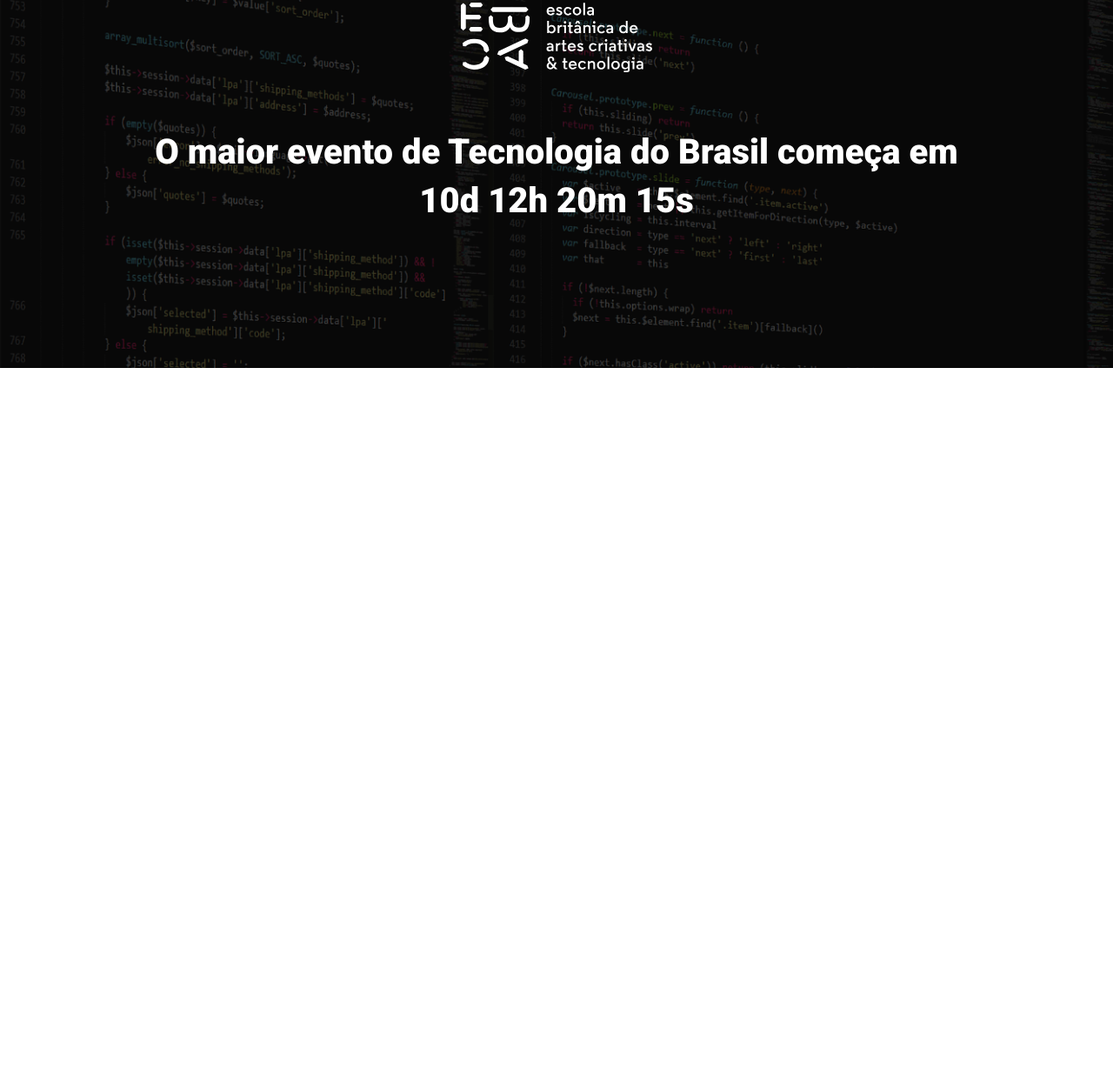
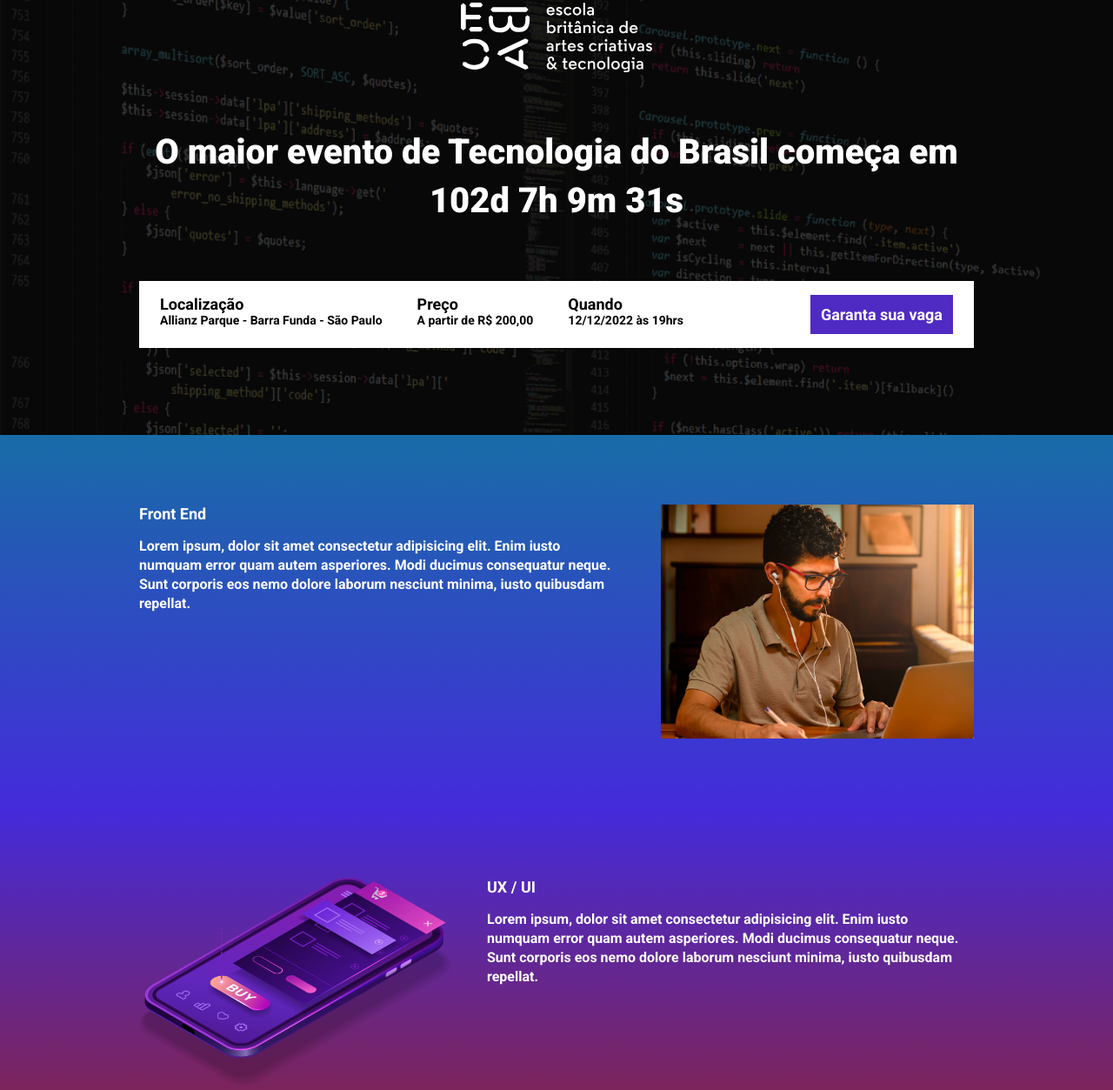
Before and after one commit to cassiofellipe/ebac_talks, a website built with Parcel: page src/index.html in a window 1280 px wide. Shown: the part 61-1314 px from the top of the page at 87% size. Before the commit the page ends 800 px from the top, so only its background shows below. Built offline with nearby package versions, Linux system fonts and the light colour scheme.

Commit message:
Criando a COntagem

```diff
--- a/package.json
+++ b/package.json
@@ -2,9 +2,9 @@
   "name": "ebac_talks",
   "version": "1.0.0",
   "description": "",
-  "main": "index.js",
   "scripts": {
     "dev": "parcel src/index.html src/styles/main.scss src/scripts/main.js",
+    "build": "parcel build src/index.html",
     "test": "echo \"Error: no test specified\" && exit 1"
   },
   "keywords": [],
--- a/src/index.html
+++ b/src/index.html
@@ -9,17 +9,86 @@
     <link rel="preconnect" href="https://fonts.gstatic.com" crossorigin>
     <link href="https://fonts.googleapis.com/css2?family=Roboto:wght@700;900&display=swap" rel="stylesheet">
     <link rel="stylesheet" href="./styles/main.scss">
+    <link rel="stylesheet" href="https://unpkg.com/aos@next/dist/aos.css" />
 </head>
 <body>
     <header class="hero">
         <div class="container">
             <img class="hero__logo" src="./images/ebac_logo.svg" alt="Ebac">
             <P class="hero__text">
-                O maior evento de Tecnologia do Brasil começa em 10d 12h 20m 15s
+                O maior evento de Tecnologia do Brasil começa em <span id="contador"></span>
             </P>
+            <div class="infos-bar">
+                <ul class="infos-bar__infos">
+                    <li class="infos-bar__infos__item">
+                        <b>Localização</b>
+                        Allianz Parque - Barra Funda - São Paulo
+                    </li>
+                    <li class="infos-bar__infos__item">
+                        <b>Preço</b>
+                        A partir de R$ 200,00
+                    </li>
+                    <li class="infos-bar__infos__item">
+                        <b>Quando</b>
+                        12/12/2022 às 19hrs
+                    </li>
+                </ul>
+                <a href="" class="button button--primary">
+                    Garanta sua vaga
+                </a>
+            </div>
         </div>
     </header>
+    <section class="event event--frontend" >
+        <div class="container" data-aos="fade-right">
+            <div class="event__details">
+                <h2 class="event__details__title">Front End</h2>
+                <p class="event__details__description">
+                    Lorem ipsum, dolor sit amet consectetur adipisicing elit.
+                    Enim iusto numquam error quam autem asperiores. Modi ducimus consequatur neque. Sunt corporis eos nemo dolore laborum nesciunt minima, iusto quibusdam repellat.
+                </p>
+            </div>
+            <img class="event__image" src="./images/frontend.png" alt="FrontEnd">
+        </div>
+    </section>
+    <section class="event event--ux-ui event--image-left" >
+        <div class="container" data-aos="fade-left">
+            <div class="event__details">
+                <h2 class="event__details__title">UX / UI</h2>
+                <p class="event__details__description">
+                    Lorem ipsum, dolor sit amet consectetur adipisicing elit.
+                    Enim iusto numquam error quam autem asperiores. Modi ducimus consequatur neque. Sunt corporis eos nemo dolore laborum nesciunt minima, iusto quibusdam repellat.
+                </p>
+            </div>
+            <img class="event__image" src="./images/ui-ux.png" alt="UI/UX">
+        </div>
+    </section>
+    <section class="event event--data-science">
+        <div class="container" data-aos="fade-right">
+            <div class="event__details">
+                <h2 class="event__details__title">Data Science</h2>
+                <p class="event__details__description">
+                    Lorem ipsum, dolor sit amet consectetur adipisicing elit.
+                    Enim iusto numquam error quam autem asperiores. Modi ducimus consequatur neque. Sunt corporis eos nemo dolore laborum nesciunt minima, iusto quibusdam repellat.
+                </p>
+            </div>
+            <img class="event__image" src="./images/data.png" alt="data">
+        </div>
+    </section>
+    <section class="event event--backend event--image-left">
+        <div class="container" data-aos="fade-left">
+            <div class="event__details">
+                <h2 class="event__details__title">backend</h2>
+                <p class="event__details__description">
+                    Lorem ipsum, dolor sit amet consectetur adipisicing elit.
+                    Enim iusto numquam error quam autem asperiores. Modi ducimus consequatur neque. Sunt corporis eos nemo dolore laborum nesciunt minima, iusto quibusdam repellat.
+                </p>
+            </div>
+            <img class="event__image" src="./images/backend.png" alt="Backend">
+        </div>
+    </section>
 
+    <script src="https://unpkg.com/aos@next/dist/aos.js"></script>
     <script src="./scripts/main.js"></script>
 </body>
 </html>
--- a/src/scripts/main.js
+++ b/src/scripts/main.js
@@ -1 +1,33 @@
-console.log("Olá Mundo");
+AOS.init();
+
+const dataDoEvento = new Date("Feb 10, 2024 16:00:00");
+const timeStampDoEvento = dataDoEvento.getTime();
+
+const contaAsHoras = setInterval(function() {
+    const agora = new Date();
+    const timeStampAtual = agora.getTime();
+
+    const distanciaAteOEvento = timeStampDoEvento - timeStampAtual;
+
+    const diasEmMs = 1000 * 60 * 60 * 24;
+    const horaEmMS = 1000 * 60 * 60;
+    const minutoEmMs = 1000 * 60;
+
+    const diasAteOEvento = Math.floor(distanciaAteOEvento / diasEmMs);
+    const horasAteOEvento = Math.floor((distanciaAteOEvento % diasEmMs) / horaEmMS);
+    const minutosAteOEvento = Math.floor((distanciaAteOEvento % horaEmMS) / minutoEmMs);
+    const segundosAteOEvento = Math.floor((distanciaAteOEvento % minutoEmMs) / 1000);
+
+    console.log(diasAteOEvento);
+    console.log(horasAteOEvento);
+    console.log(minutosAteOEvento);
+    console.log(segundosAteOEvento);
+
+    document.getElementById('contador').innerHTML = `${diasAteOEvento}d ${horasAteOEvento}h ${minutosAteOEvento}m ${segundosAteOEvento}s`;
+
+    if (distanciaAteOEvento < 0) {
+        clearInterval(contaAsHoras);
+        document.getElementById('contador').innerHTML = 'Evento expirado'
+    }
+
+}, 1000);
--- /dev/null
+++ b/src/styles/_event.scss
@@ -0,0 +1,65 @@
+@use './variables';
+
+.event{
+    padding: 80px 0;
+
+
+    &--frontend {
+        background-image: linear-gradient(variables.$blue1, variables.$blue2);
+    }
+
+    &--ux-ui {
+        background-image: linear-gradient(variables.$blue2, variables.$pink);
+    }
+
+    &--data-science {
+        background-image: linear-gradient(variables.$pink, variables.$yellow);
+    }
+
+    &--backend {
+        background-image: linear-gradient(variables.$yellow, variables.$pink);
+    }
+
+    &--image-left {
+        .container{
+            flex-direction: row-reverse;
+        }
+    }
+
+    .container{
+        display: flex;
+        gap: 40px;
+    }
+
+    &__image{
+        max-width: 360px;
+    }
+
+    &__details {
+
+        &__title{
+            font-size: 18px;
+            font-weight: bold;
+            margin-bottom: 16px;
+        }
+
+        &__description{
+            line-height: 22px;
+        }
+    }
+
+    @media (max-width: 640px) {
+        .container {
+            display: block;
+        }
+
+        &__image {
+            width: 100%;
+        }
+
+        &__details {
+            margin-right: 0;
+            margin-bottom: 16px;
+        }
+    }
+}
--- a/src/styles/_hero.scss
+++ b/src/styles/_hero.scss
@@ -1,3 +1,5 @@
+@use './variables';
+
 .hero {
     padding-top: 64px;
     padding-bottom: 100px;
--- /dev/null
+++ b/src/styles/_variables.scss
@@ -0,0 +1,9 @@
+
+$textColor: #fff;
+$secondaryTextColor: #000;
+
+$blue1: #186ca7;
+$blue2: #442bdb;
+$pink: #89223D;
+$yellow: #9c7910;
+$purple: #4f2ac3;
--- /dev/null
+++ b/src/styles/components/_buttons.scss
@@ -0,0 +1,25 @@
+@use '../variables';
+
+.button {
+    padding: 12px;
+    font-size: 18px;
+    font-weight: bold;
+    text-decoration: none;
+    text-align: center;
+    white-space: nowrap;
+
+    &--primary {
+        color: variables.$textColor;
+        background-color: variables.$purple;
+    }
+
+    @media (max-width: 640px){
+        display: block;
+        width: 100%;
+    }
+
+    @media (max-width: 1024px){
+        display: flex;
+        align-items: center;
+    }
+}
--- /dev/null
+++ b/src/styles/components/_infos_bar.scss
@@ -0,0 +1,43 @@
+@use '../variables';
+
+.infos-bar {
+    padding: 16px 24px;
+    background-color: variables.$textColor;
+    display: flex;
+    justify-content: space-between;
+
+
+    &__infos {
+        display: flex;
+        gap: 40px;
+
+        &__item{
+            font-size: 14px;
+            color: variables.$secondaryTextColor;
+
+            b {
+                color: variables.$secondaryTextColor;
+                font-size: 18px;
+                display: block;
+            }
+        }
+    }
+
+    @media (max-width: 640px){
+        display: block;
+
+        &__infos {
+            display: block;
+
+            &__item {
+                margin-bottom: 24px;
+            }
+        }
+    }
+
+    @media (max-width: 1024px){
+        &__infos {
+            gap: 16px;
+        }
+    }
+}
--- a/src/styles/main.scss
+++ b/src/styles/main.scss
@@ -1,11 +1,17 @@
+@use './variables';
 @use 'hero';
+@use './components/infos_bar';
+@use './components/buttons';
+@use 'event';
+
 
 *{
     margin: 0;
     padding: 0;
     box-sizing: border-box;
     font-family: Roboto, sans-serif;
-    color: #fff;
+    color: variables.$textColor;
+    list-style: none;
 }
 
 .container {
```
